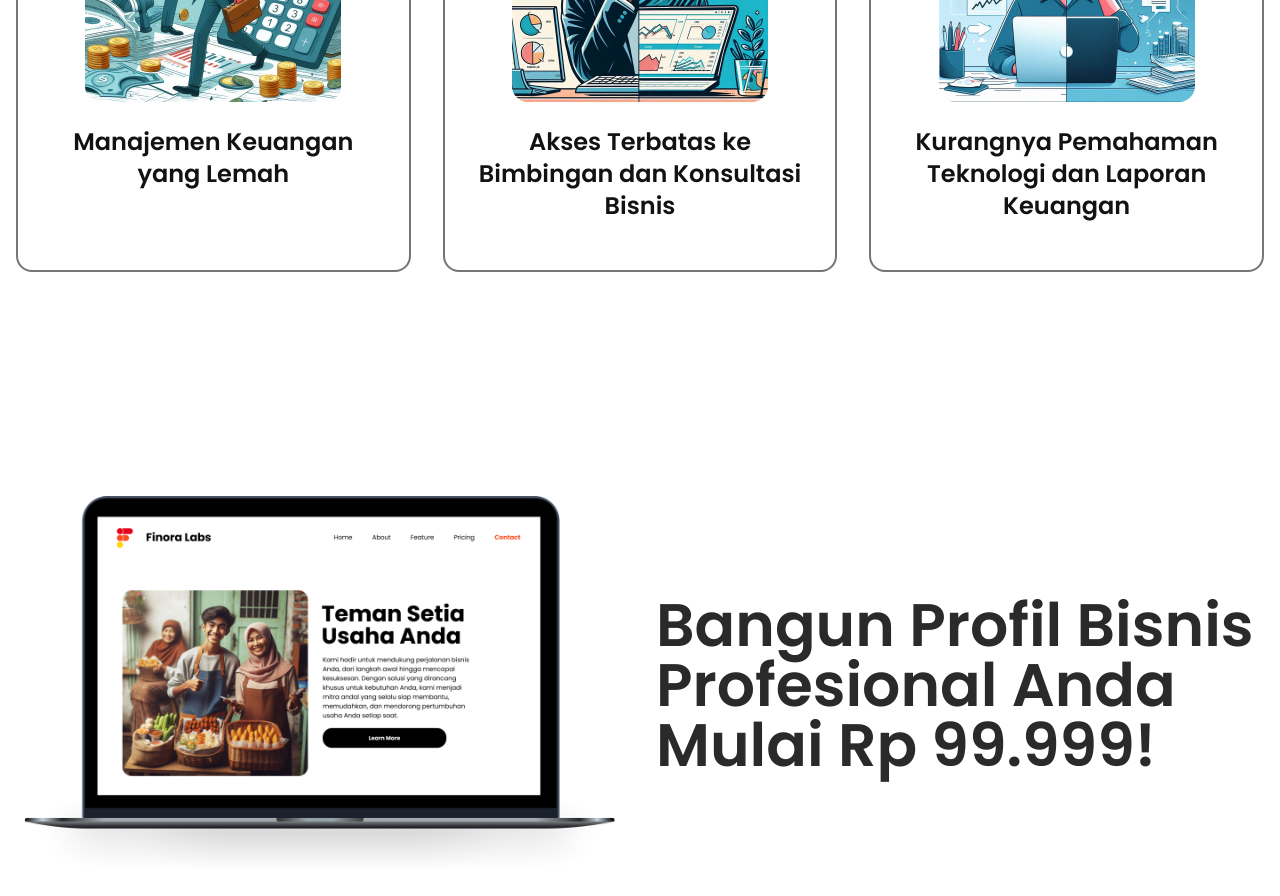
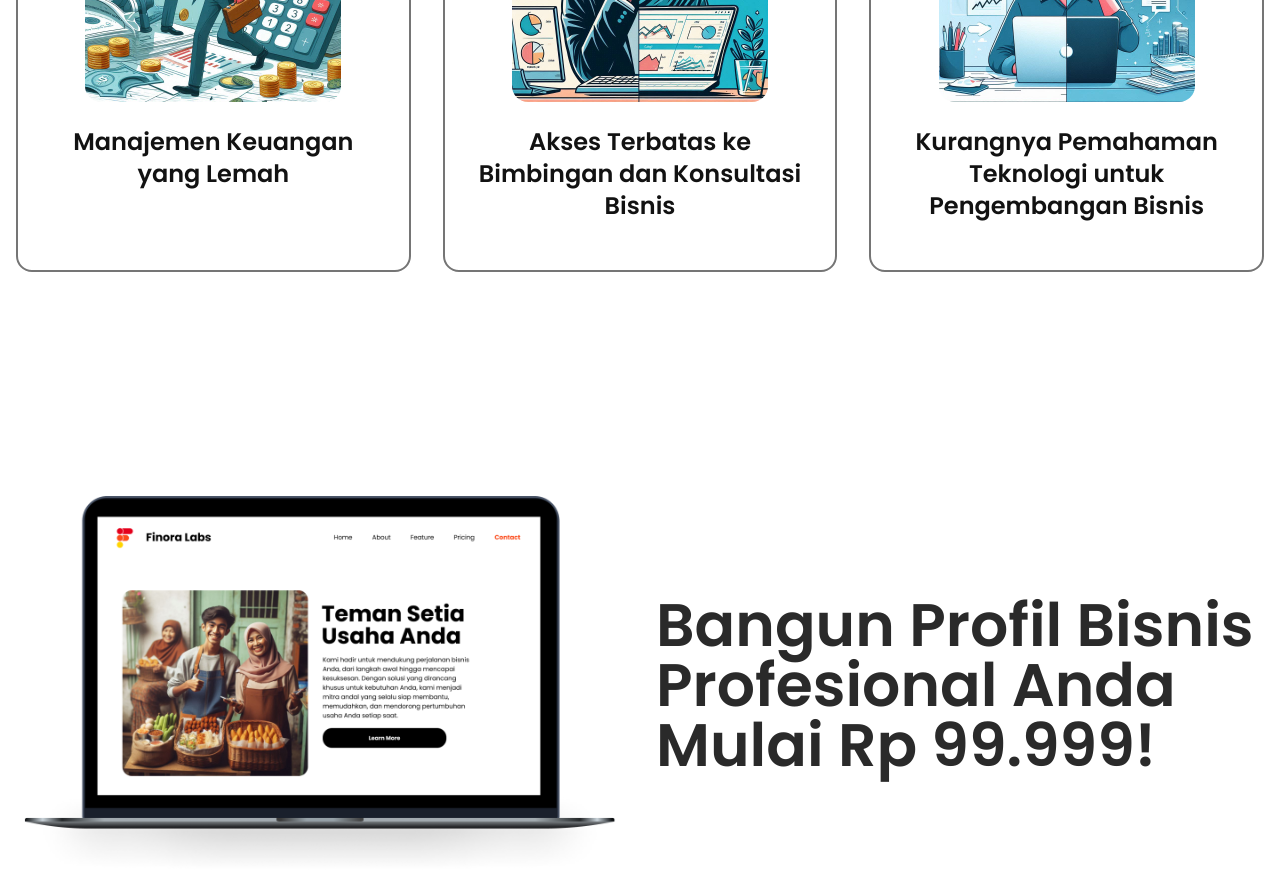
Before and after one commit to ralvyathaya/FinoraWebsite, a React (Vite) app: page / in a window 1280 px wide. Shown: the part 1860-2756 px from the top of the page. Built offline with nearby package versions, Linux system fonts and the light colour scheme.

Commit message:
minor feature revision

```diff
--- a/src/pages/home/components/About.jsx
+++ b/src/pages/home/components/About.jsx
@@ -31,7 +31,7 @@ const AboutSection = () => {
       image: Feature2
     },
     {
-      title: "Kurangnya Pemahaman Teknologi dan Laporan Keuangan",
+      title: "Kurangnya Pemahaman Teknologi untuk Pengembangan Bisnis",
       image: Feature3
     }
   ];
```
